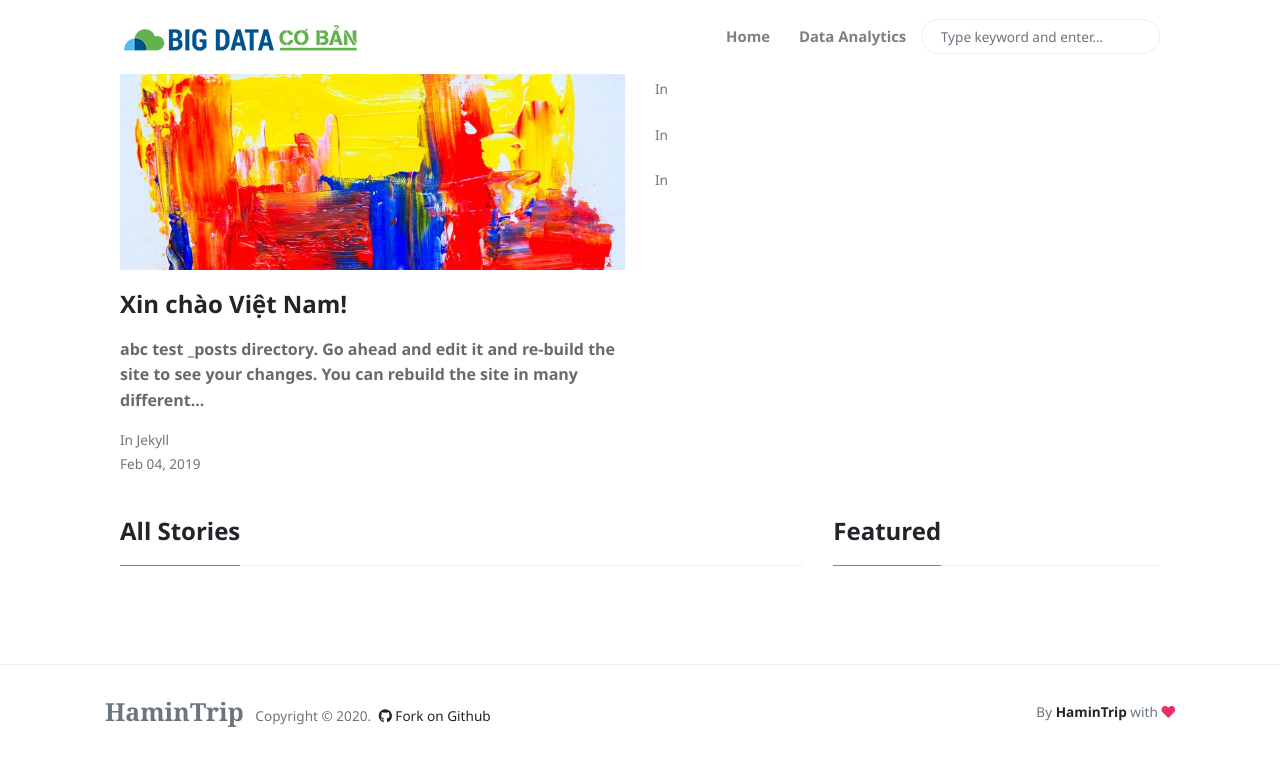
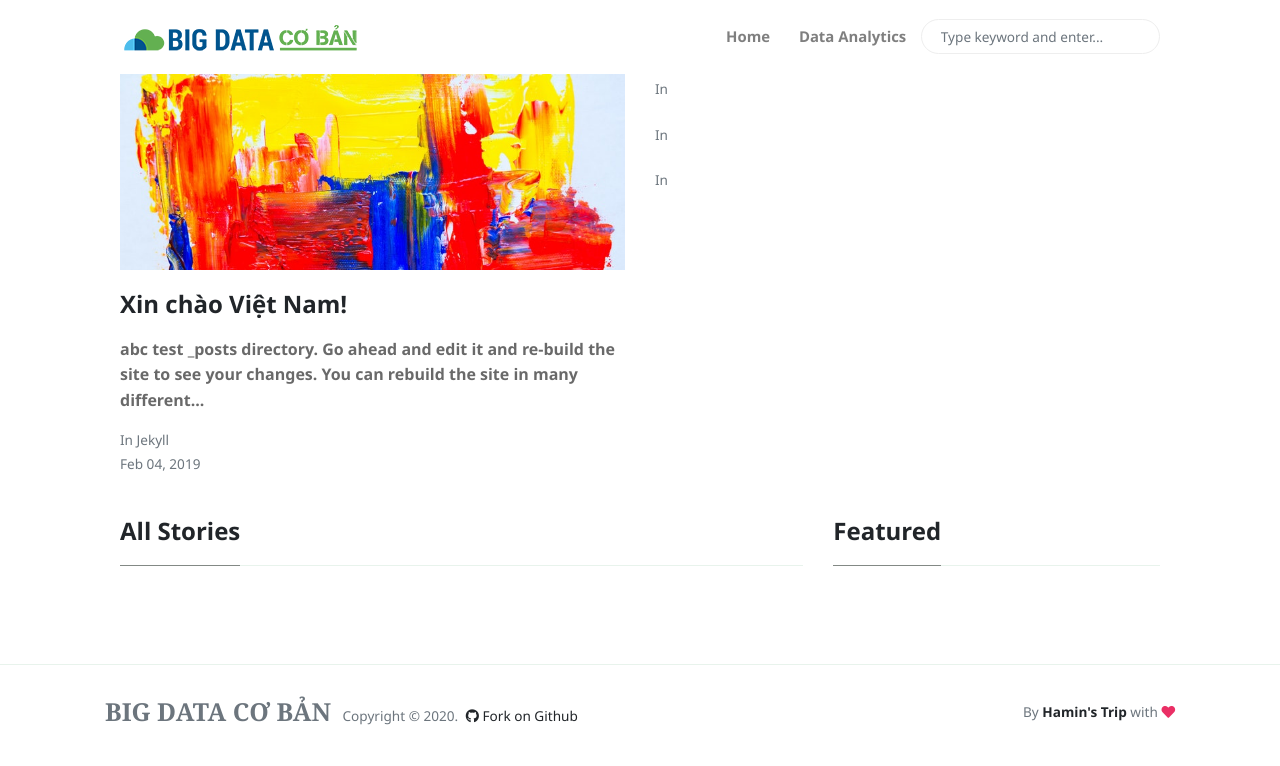
Before and after one commit to haminlib/bigdatacoban.github.io, a Jekyll site: the page built from index.html, in a window 1280 px wide. Shown: the top 766 px of the page. Built offline with Jekyll 4.4.1, drawn with Linux system fonts in a browser that asks for light colours; nearby versions of some CDN libraries; the list of posts is cut into pages by our own code.

Commit message:
Update default.html

```diff
--- a/_layouts/default.html
+++ b/_layouts/default.html
@@ -73,7 +73,7 @@
         <div class="container">
         <div class="row align-items-center justify-content-between">
             <div>
-                <span class="navbar-brand mr-2 mb-0"><strong>HaminTrip</strong></span>
+                <span class="navbar-brand mr-2 mb-0"><strong>BIG DATA CƠ BẢN</strong></span>
                 <span>Copyright © <script>document.write(new Date().getFullYear())</script>.</span>
 
                 <!--  Github Repo Star Btn-->
@@ -81,7 +81,7 @@
 
             </div>
             <div>
-                By <a target="_blank" class="text-dark font-weight-bold" href="#"> HaminTrip </a> with <a class="text-dark" target="_blank" href="#"><i class="fa fa-heart text-danger"></i></a>
+                By <a target="_blank" class="text-dark font-weight-bold" href="#"> Hamin's Trip </a> with <a class="text-dark" target="_blank" href="#"><i class="fa fa-heart text-danger"></i></a>
             </div>
         </div>
         </div>
```
